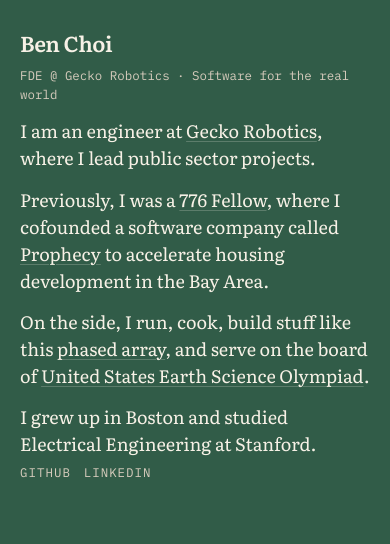
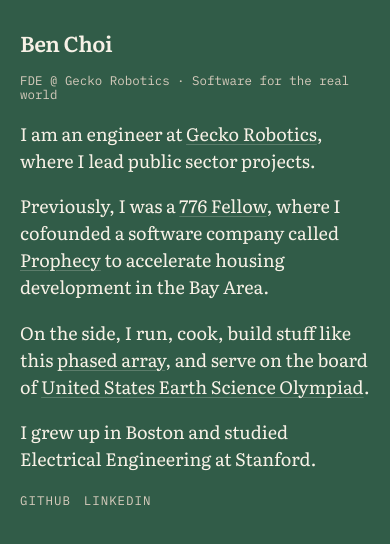
Before and after one commit to choiben314/choiben314.github.io, an Astro site: page / in a window 390 px wide. Built offline with nearby package versions, Linux system fonts and the light colour scheme; Astro itself is replaced by a stand-in of ours.

Commit message:
Fix spacing

```diff
--- a/src/pages/index.astro
+++ b/src/pages/index.astro
@@ -6,36 +6,29 @@
   title="Ben Choi"
   description="Ben Choi is an engineer at Gecko Robotics working on software for the real world."
 >
-  <header class="mast">
+  <div class="home">
     <h1><a href="/">Ben Choi</a></h1>
     <p class="tagline">FDE @ Gecko Robotics · Software for the real world</p>
-  </header>
-
-  <main>
     <p>
       I am an engineer at
       <a href="https://www.geckorobotics.com/">Gecko Robotics</a>, where I lead
       public sector projects.
     </p>
-
     <p>
       Previously, I was a <a href="https://www.776.org/">776 Fellow</a>, where
       I cofounded a software company called
       <a href="https://www.prophecygov.com/">Prophecy</a> to accelerate housing
       development in the Bay Area.
     </p>
-
     <p>
       On the side, I run, cook, build stuff like this
       <a href="/acoustic">phased array</a>, and serve on the board of
       <a href="https://useso.org/">United States Earth Science Olympiad</a>.
     </p>
-
     <p>I grew up in Boston and studied Electrical Engineering at Stanford.</p>
-
     <nav aria-label="External links">
       <a href="https://github.com/choiben314">Github</a>
       <a href="https://www.linkedin.com/in/choiben314/">LinkedIn</a>
     </nav>
-  </main>
+  </div>
 </BaseLayout>
--- a/src/styles/global.css
+++ b/src/styles/global.css
@@ -38,8 +38,14 @@
   max-width: 40rem;
 }
 
-.mast {
-  margin-bottom: var(--gap);
+.home {
+  display: flex;
+  flex-direction: column;
+  gap: var(--gap);
+}
+
+.home > * {
+  margin: 0;
 }
 
 h1,
@@ -49,7 +55,6 @@
 }
 
 h1 {
-  margin-bottom: var(--gap);
   font-size: 1.35rem;
   font-weight: 600;
   letter-spacing: -0.02em;
@@ -67,7 +72,7 @@
   color: var(--ink-soft);
   font-family: var(--mono);
   font-size: 0.78rem;
-  line-height: 1.5;
+  line-height: 1.1;
 }
 
 nav {
@@ -84,7 +89,11 @@
 
 p {
   max-width: 39rem;
-  margin-bottom: var(--gap);
+  margin: 0 0 var(--gap);
+}
+
+.home p {
+  margin: 0;
 }
 
 a {
@@ -516,22 +525,6 @@
     padding: 2rem 1.25rem 1.75rem;
   }
 
-  h1 {
-    margin-bottom: 0.65rem;
-  }
-
-  .mast {
-    margin-bottom: 0.85rem;
-  }
-
-  p {
-    margin-bottom: 0.9rem;
-  }
-
-  main > p:last-of-type {
-    margin-bottom: 0.35rem;
-  }
-
   nav {
     gap: 0.8rem;
   }
```
